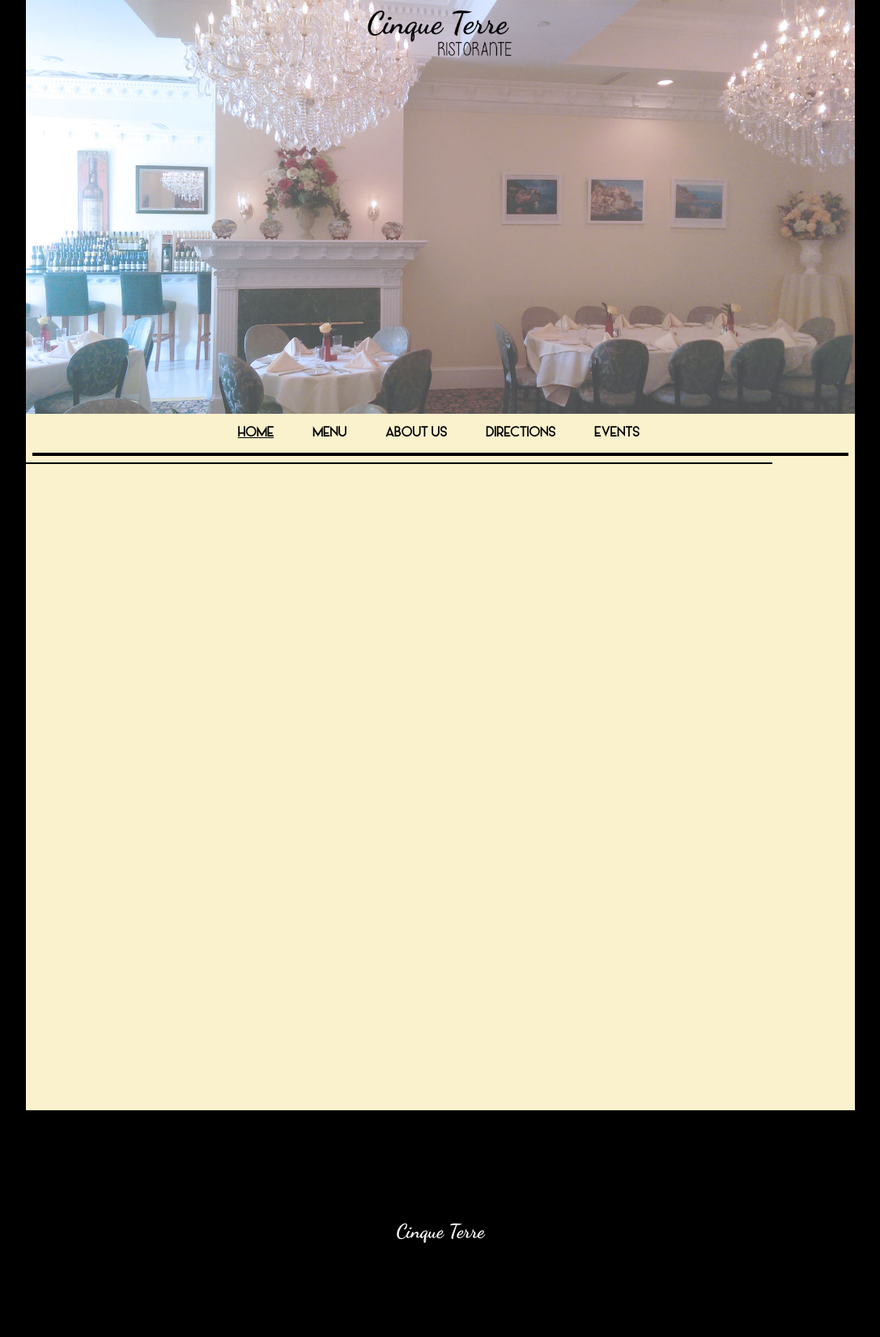
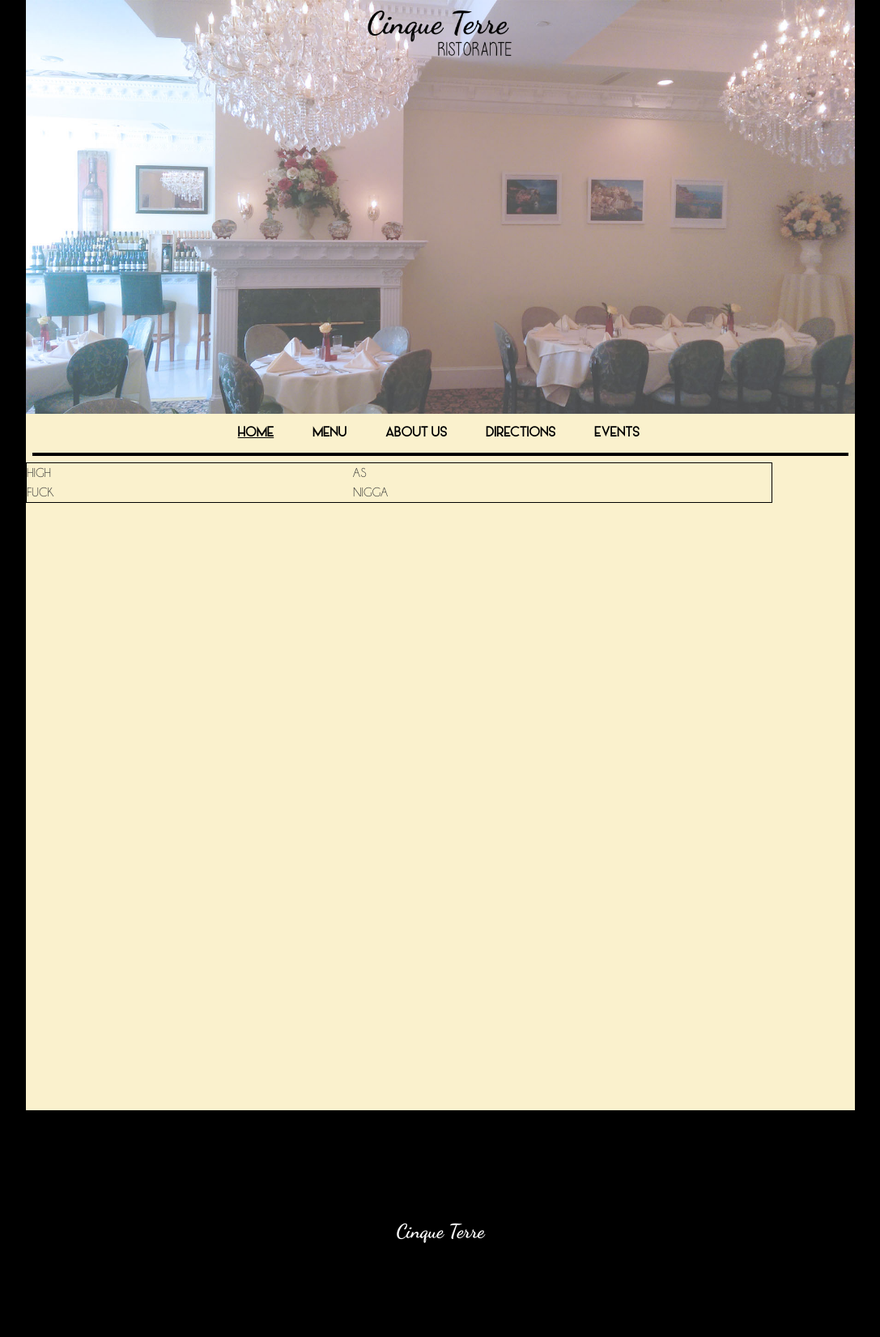
Before and after one commit to cinqueterreli/cinqueterre.github.io, a Jekyll site: the page built from 00index.html, in a window 1280 px wide. Shown: the whole page at 81% size, without its empty margins (96-1183 px from the left). Built offline with Jekyll 4.4.1, drawn with Linux system fonts in a browser that asks for light colours.

Commit message:
dummy text to table

```diff
--- a/00index.html
+++ b/00index.html
@@ -6,12 +6,12 @@
 ---
 <table class="homepage-promos">
 <tr>
-	<td></td>
-	<td></td>
+	<td>HIGH</td>
+	<td>AS</td>
 </tr>
 <tr>
-	<td></td>
-	<td></td>
+	<td>FUCK</td>
+	<td>NIGGA</td>
 </tr>
 <tr>
 	<td></td>
```
